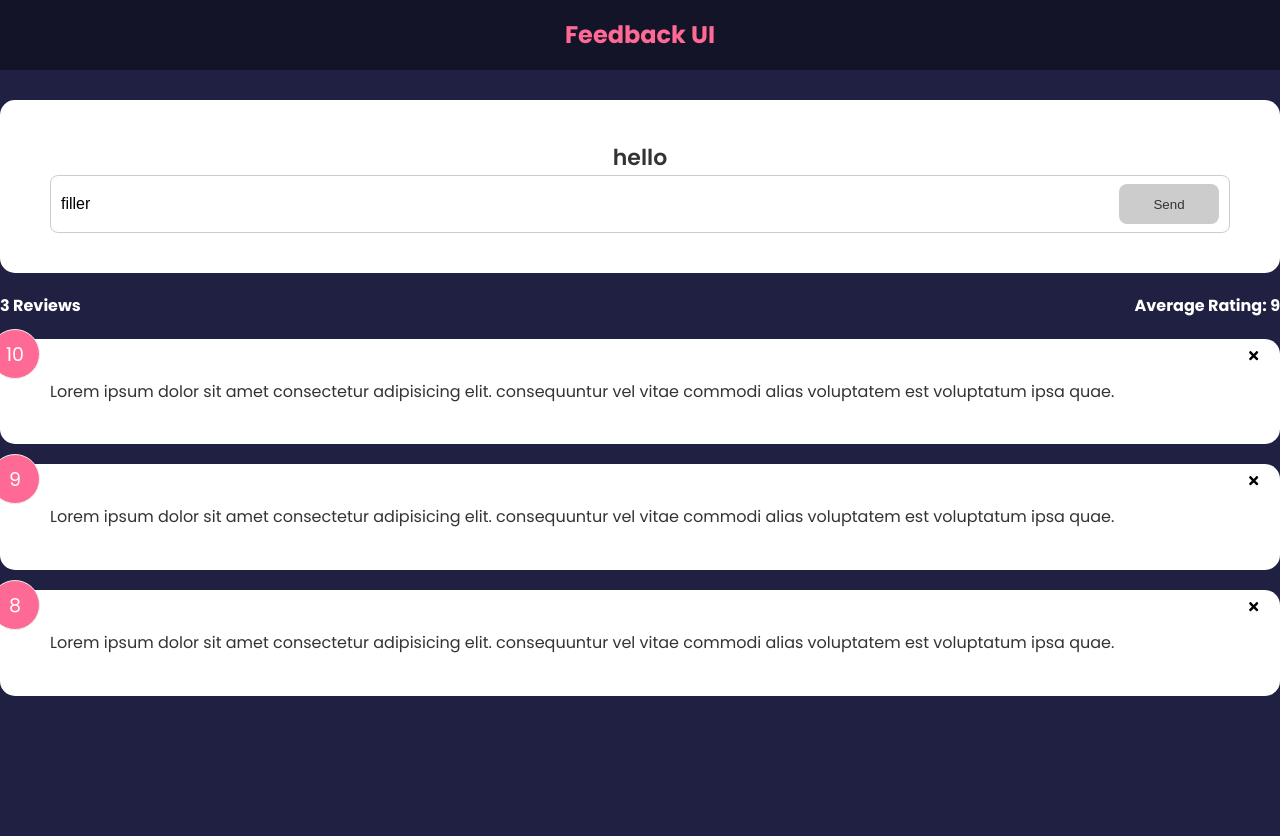
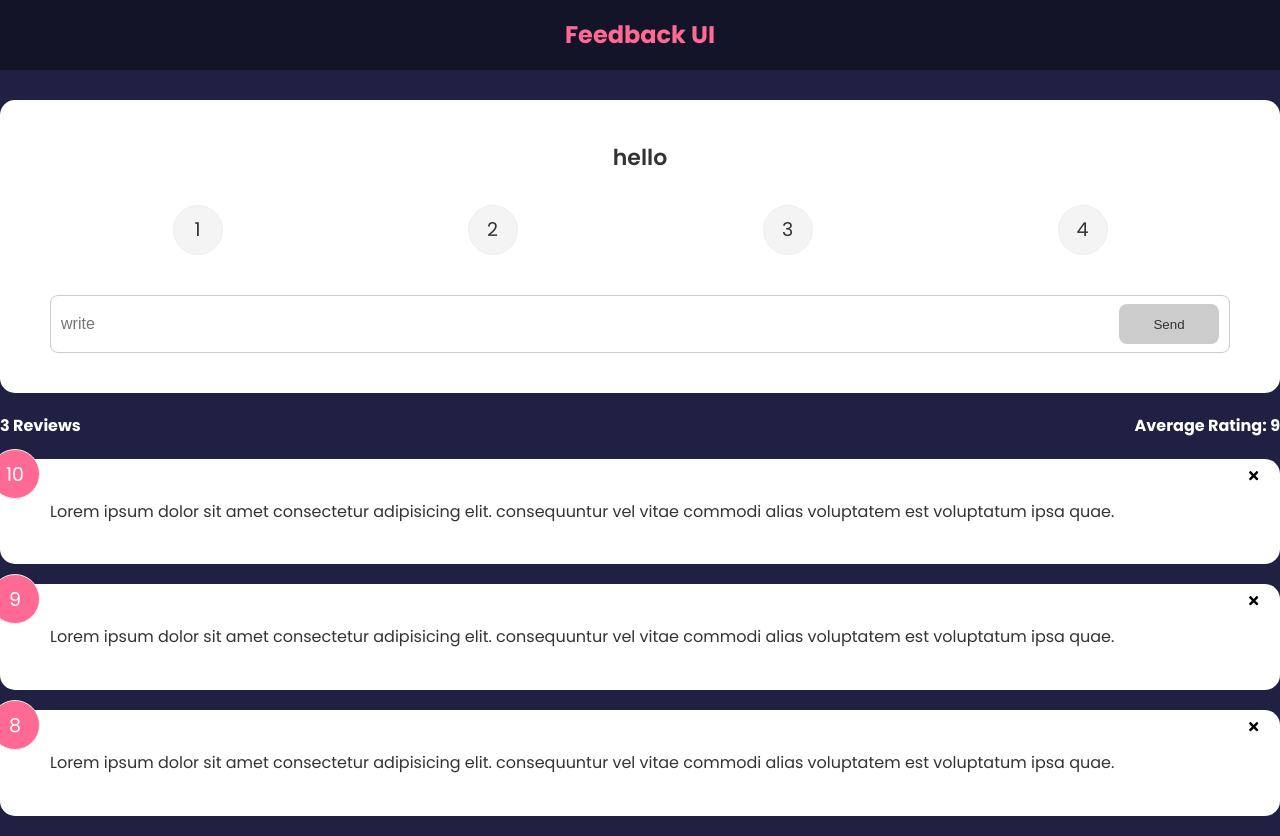
Before and after one commit to Dustin1386/react-tutorial-traversy, a React (Create React App) app: page / in a window 1280 px wide. Before the commit the page ends 800 px from the top, so only its background shows below. Built offline with nearby package versions, Linux system fonts and the light colour scheme.

Commit message:
moved state up, set reset for component

```diff
--- a/package.json
+++ b/package.json
@@ -6,10 +6,12 @@
     "@testing-library/jest-dom": "^5.16.4",
     "@testing-library/react": "^13.2.0",
     "@testing-library/user-event": "^13.5.0",
+    "framer-motion": "^4.1.17",
     "react": "^18.1.0",
     "react-dom": "^18.1.0",
     "react-icons": "^4.3.1",
     "react-scripts": "5.0.1",
+    "uuid": "^8.3.2",
     "web-vitals": "^2.1.4"
   },
   "scripts": {
--- a/src/App.js
+++ b/src/App.js
@@ -1,4 +1,5 @@
 import { useState } from "react"
+import {v4 as uuidv4} from 'uuid'
 import FeedbackForm from "./components/FeedbackForm"
 import FeedBackList from "./components/FeedBackList"
 import FeedbackStats from "./components/FeedbackStats"
@@ -13,6 +14,10 @@ function App() {
          setFeedback(feedback.filter((item) => item.id !== id))
         }
     }
+    const addFeedback = (newFeedback) =>{
+        newFeedback.id = uuidv4()
+        setFeedback([newFeedback, ...feedback])
+    }
 
 
     return (
@@ -21,7 +26,7 @@ function App() {
         <div className="container">
 
         </div>
-        <FeedbackForm />
+        <FeedbackForm handleAdd={addFeedback} />
         <FeedbackStats feedback={feedback} />
         <FeedBackList feedback={feedback}
         handleDelete={deleteFeedback}
--- a/src/components/FeedBackList.js
+++ b/src/components/FeedBackList.js
@@ -1,4 +1,5 @@
 import React from 'react'
+import {motion, AnimatePresence } from 'framer-motion'
 import Feedbackitem from './Feedbackitem'
 
 function FeedBackList({feedback, handleDelete}) {
@@ -7,11 +8,20 @@ function FeedBackList({feedback, handleDelete}) {
     }
     return (
     <div className='feedback-list'>
+        <AnimatePresence>
         {feedback.map((item) => (
+            <motion.div
+            key={item.id}
+            initial={{opacity:0}}
+            animate={{opacity:1}}
+            exit={{opacity:0}}
+            >
             <Feedbackitem key={item.id} item={item}
             handleDelete={handleDelete}
              />
+             </motion.div>
         ))}
+        </AnimatePresence>
     </div>
   )
 }
--- a/src/components/FeedbackForm.js
+++ b/src/components/FeedbackForm.js
@@ -1,19 +1,55 @@
-import {useState} from 'react'
+import {useState, useCallback} from 'react'
+import RatingSelect from './RatingSelect'
 import Button from './shared/Button'
 import Card from './shared/Card'
-function FeedbackForm() {
-    const [text, setText] = useState('filler')
+
+
+function FeedbackForm({handleAdd}) {
+    const [text, setText] = useState('')
+    const [rating, setRating] = useState(null)
     const [btnDisabled, setBtnDisabled] = useState(true)
     const [message, setMessage] = useState('')
+    const [selected, setSelected] = useState(null)
+
 
 
     const handleTextChange = (e) =>{
+
+        if(text === '' || selected === null){
+            setBtnDisabled(true)
+            setMessage(null)
+        } else if(text !== '' && text.trim().length <= 10 || selected === null){
+            setMessage('text should be 10 char and pick a rating, pick a rating')
+        } else {
+            setMessage(null)
+            setBtnDisabled(false)
+        }
         setText(e.target.value)
+    }
+    const handleSubmit = (e) => {
+        e.preventDefault(e)
+        const rating = selected
+
+        if(text.trim().length > 10) {
+            const newFeedback = {
+                text,
+                rating
+            }
+            handleAdd(newFeedback)
+            setText('')
+            setSelected(null)
+
+
+
+
+        }
+
     }
   return (
     <Card>
-        <form>
+        <form onSubmit={handleSubmit}>
             <h2>hello</h2>
+            <RatingSelect selected={selected} setSelected={setSelected} select={(rating) => setRating(rating)}/>
             <div className='input-group'>
                 <input value={text} onChange={handleTextChange} type='text' placeholder='write'/>
                 <Button type='submit' isDisabled={btnDisabled}>Send</Button>
--- /dev/null
+++ b/src/components/RatingSelect.js
@@ -0,0 +1,65 @@
+import {useCallback} from 'react'
+
+function RatingSelect({selected, setSelected}) {
+
+  const handleChange = useCallback(event => {
+    setSelected(event.target.value)
+    setSelected(+event.currentTarget.value)
+
+  }, [setSelected])
+
+
+  return (
+      <ul className='rating'>
+        <li>
+        <input
+            type='radio'
+            id='num1'
+            name='rating'
+            value='1'
+            onChange={handleChange}
+            checked={selected === 1}
+          />
+          <label htmlFor='num1'>1</label>
+          </li>
+          <li>
+        <input
+            type='radio'
+            id='num2'
+            name='rating'
+            value='2'
+            onChange={handleChange}
+            checked={selected === 2}
+          />
+          <label htmlFor='num2'>2</label>
+          </li>
+          <li>
+        <input
+            type='radio'
+            id='num3'
+            name='rating'
+            value='3'
+            onChange={handleChange}
+            checked={selected === 3}
+          />
+          <label htmlFor='num3'>3</label>
+          </li>
+          <li>
+        <input
+            type='radio'
+            id='num4'
+            name='rating'
+            value='4'
+            onChange={handleChange}
+            checked={selected === 4}
+          />
+          <label htmlFor='num4'>4</label>
+          </li>
+          </ul>
+
+
+
+          )
+}
+
+export default RatingSelect
```
Also changed, not shown: 1 other file (tests, documents, lock files or other folders).
